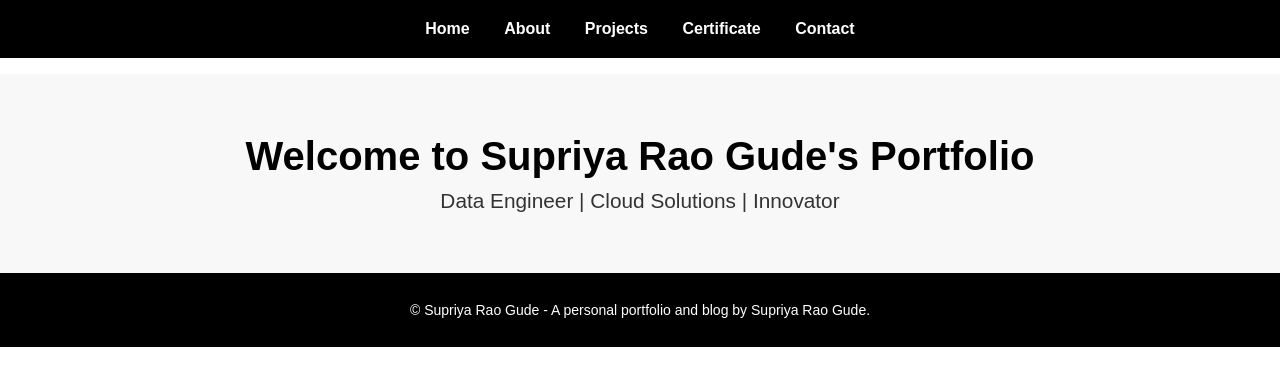
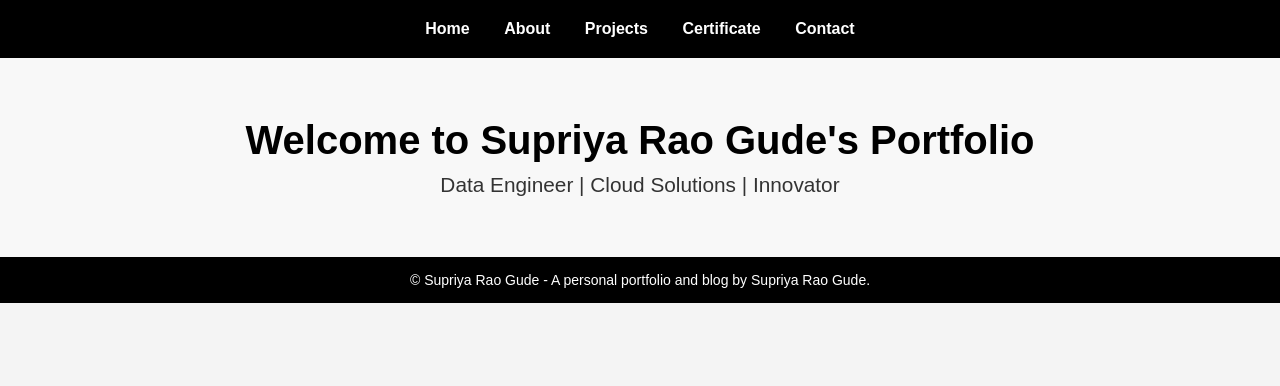
Before and after one commit to raosg10/raosg10.github.io, a Jekyll site: the page built from index.md, in a window 1280 px wide. Shown: the top 386 px of the page. Built offline with Jekyll 4.4.1, drawn with Linux system fonts in a browser that asks for light colours.

Commit message:
stxles added

```diff
--- a/assets/css/styles.css
+++ b/assets/css/styles.css
@@ -198,3 +198,85 @@
 .contact-form-container button:hover {
   background-color: #555;
 }
+
+/* Basic reset and container styles */
+* {
+  margin: 0;
+  padding: 0;
+  box-sizing: border-box;
+}
+
+body {
+  font-family: Arial, sans-serif;
+  background-color: #f4f4f4;
+}
+
+.projects-container {
+  display: flex;
+  flex-wrap: wrap;
+  gap: 20px;
+  justify-content: space-around;
+  margin-top: 20px;
+  padding: 20px;
+}
+
+.project-card {
+  background-color: #fff;
+  width: 300px;
+  border-radius: 8px;
+  box-shadow: 0 4px 8px rgba(0, 0, 0, 0.1);
+  overflow: hidden;
+  opacity: 0;
+  transform: translateX(100%);
+  animation: slideIn 0.5s forwards;
+  transition: all 0.3s ease;
+}
+
+.project-card:nth-child(odd) {
+  animation-delay: 0.2s;
+}
+
+.project-card:nth-child(even) {
+  animation-delay: 0.4s;
+}
+
+@keyframes slideIn {
+  0% {
+    opacity: 0;
+    transform: translateX(100%);
+  }
+  100% {
+    opacity: 1;
+    transform: translateX(0);
+  }
+}
+
+/* Styles for the image container */
+.image-container {
+  width: 100%;
+  height: 200px;
+  overflow: hidden;
+}
+
+.image-container img {
+  width: 100%;
+  height: 100%;
+  object-fit: cover;
+}
+
+/* Styles for the content (description) */
+.content {
+  padding: 15px;
+  text-align: left;
+}
+
+.content h3 {
+  font-size: 1.2rem;
+  margin-bottom: 10px;
+  color: #333;
+}
+
+.content p {
+  font-size: 0.9rem;
+  color: #666;
+}
```
